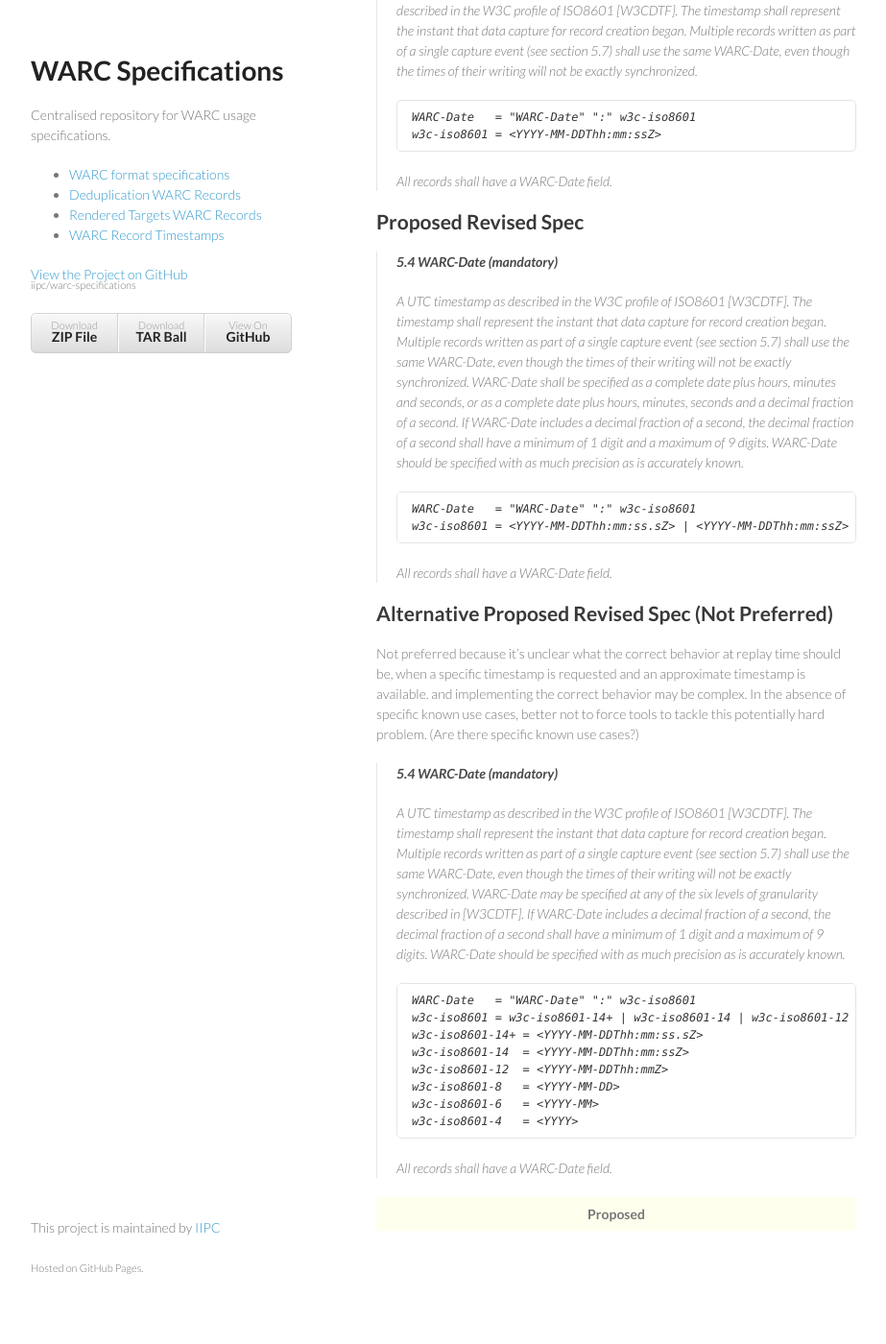
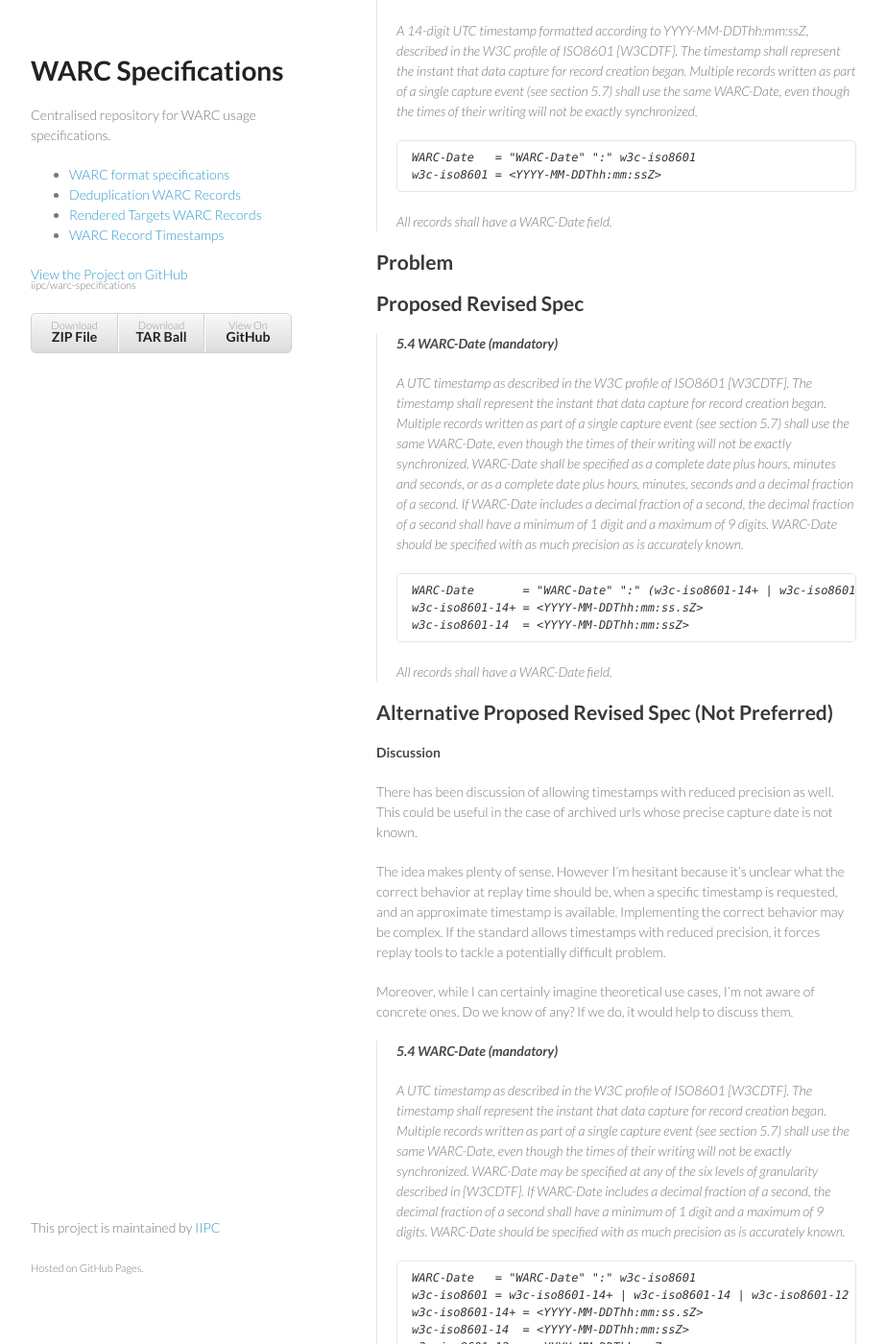
Before and after one commit to iipc/warc-specifications, a Jekyll site: the page built from specifications/warc-date/allow-more-precise.md, in a window 1280 px wide and 1400 px high, scrolled down 454 px. Shown: the whole window at 96% size, without its empty margins (178-1101 px from the left). Built offline with Jekyll 4.4.1, drawn with Linux system fonts in a browser that asks for light colours; before the commit the page ends 1800 px from its top, so only the background shows below that.

Commit message:
expand discussion of timestamps with reduced precision

```diff
--- a/specifications/warc-date/allow-more-precise.md
+++ b/specifications/warc-date/allow-more-precise.md
@@ -22,6 +22,10 @@
 >
 > All records shall have a WARC-Date field.
 
+Problem
+-------
+
+
 
 Proposed Revised Spec
 ---------------------
@@ -38,19 +42,23 @@
 > 1 digit and a maximum of 9 digits. WARC-Date should be specified with as
 > much precision as is accurately known.
 >
->     WARC-Date   = "WARC-Date" ":" w3c-iso8601
->     w3c-iso8601 = <YYYY-MM-DDThh:mm:ss.sZ> | <YYYY-MM-DDThh:mm:ssZ>
+>     WARC-Date       = "WARC-Date" ":" (w3c-iso8601-14+ | w3c-iso8601-14)
+>     w3c-iso8601-14+ = <YYYY-MM-DDThh:mm:ss.sZ>
+>     w3c-iso8601-14  = <YYYY-MM-DDThh:mm:ssZ>
 >
 > All records shall have a WARC-Date field.
 
 
 Alternative Proposed Revised Spec (Not Preferred)
 -------------------------------------------------
-Not preferred because it's unclear what the correct behavior at replay time
-should be, when a specific timestamp is requested and an approximate timestamp is
-available. and implementing the correct behavior may be complex. In the absence
-of specific known use cases, better not to force tools to tackle this
-potentially hard problem. (Are there specific known use cases?)
+#### Discussion
+
+There has been discussion of allowing timestamps with reduced precision as well. This could be useful in the case of archived urls whose precise capture date is not known.
+
+The idea makes plenty of sense. However I'm hesitant because it's unclear what the correct behavior at replay time
+should be, when a specific timestamp is requested, and an approximate timestamp is available. Implementing the correct behavior may be complex. If the standard allows timestamps with reduced precision, it forces replay tools to tackle a potentially difficult problem.
+
+Moreover, while I can certainly imagine theoretical use cases, I'm not aware of concrete ones. Do we know of any? If we do, it would help to discuss them.
 
 > #### 5.4 WARC-Date (mandatory)
 >
```
